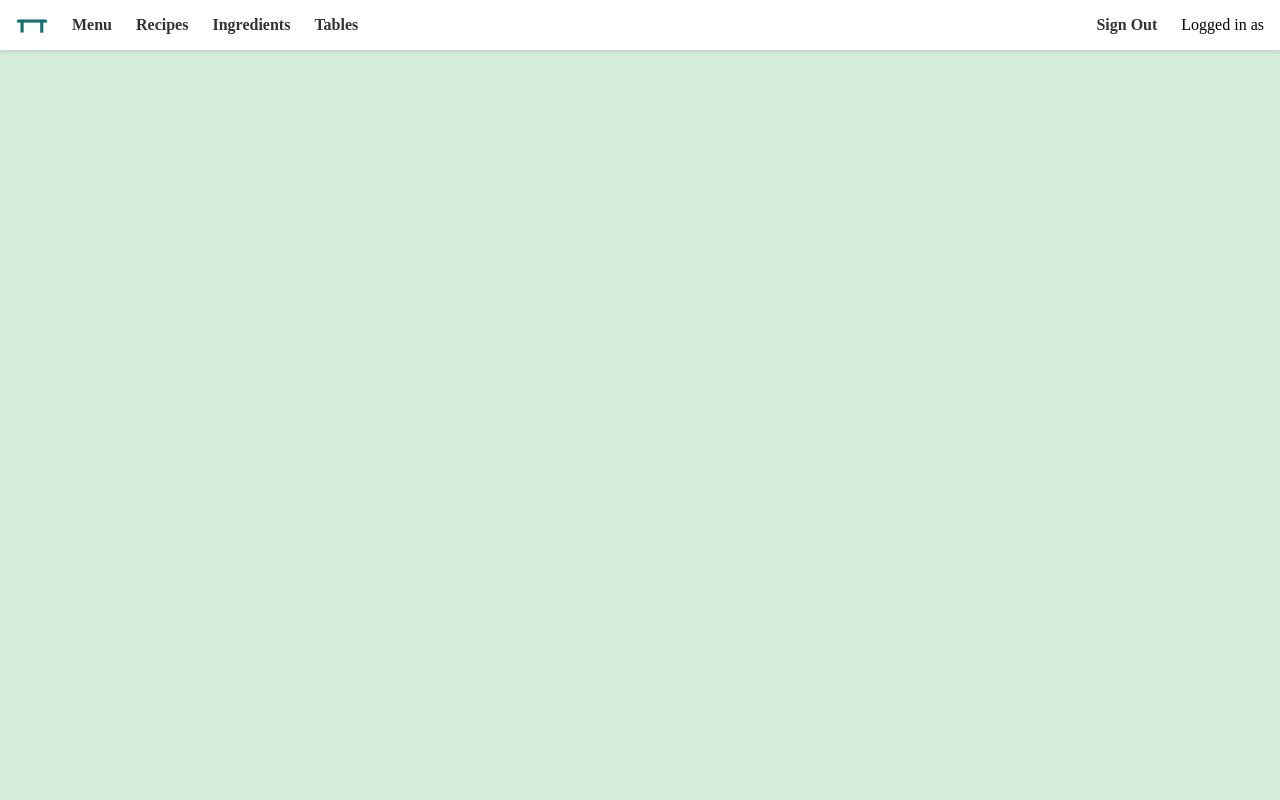
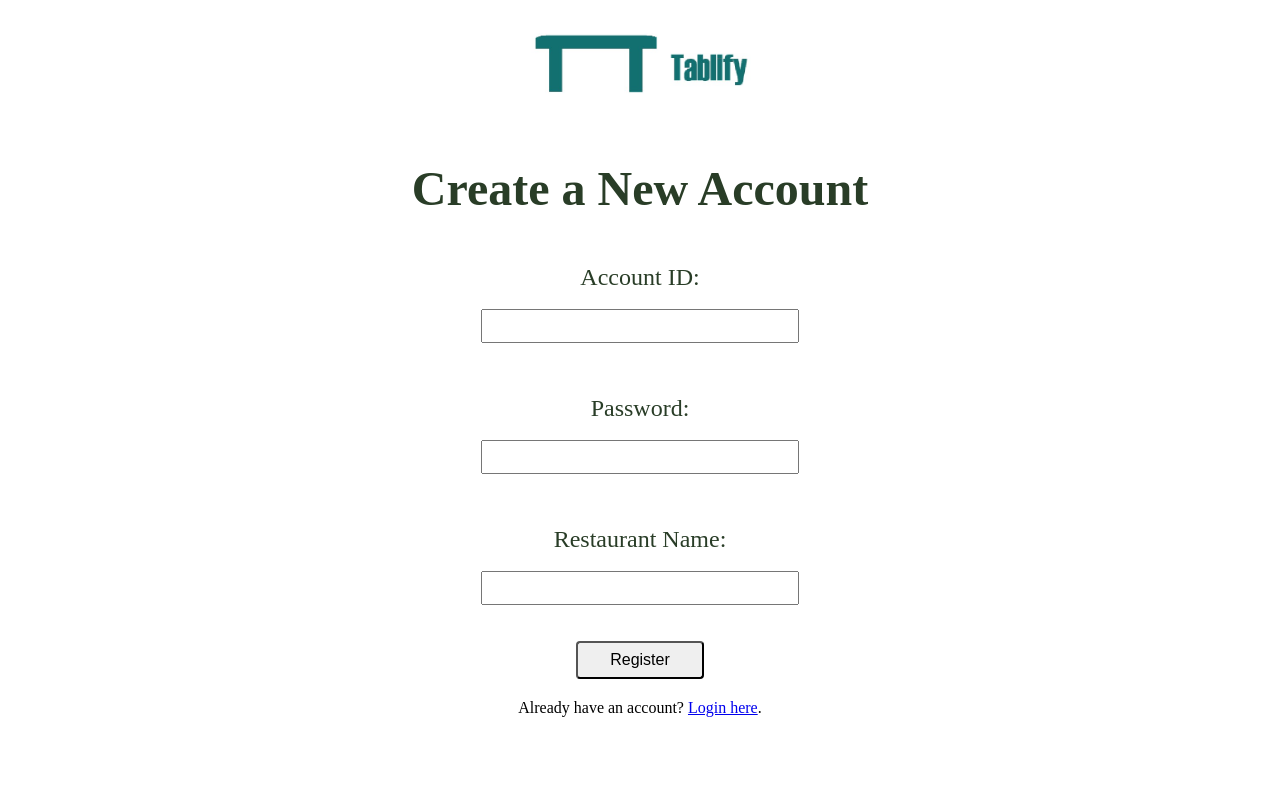
Before and after one commit to raw9846/Tablify, a Flask app: page /register in a window 1280 px wide. Run offline with Flask 3, Linux system fonts and the light colour scheme.

Commit message:
Add register.html and registerroute

```diff
--- a/app.py
+++ b/app.py
@@ -5,6 +5,43 @@
 
 app = Flask(__name__)
 app.secret_key = 'supersecretkey123'
+
+@app.route('/register', methods=['GET', 'POST'])
+def register_page():
+    if request.method == 'POST':
+        account_id = request.form['account_id']
+        password = request.form['password']
+        restaurant_name = request.form['restaurant_name']
+
+        conn = get_db_connection()
+        cursor = conn.cursor()
+
+        # Check if account already exists
+        cursor.execute('SELECT * FROM account WHERE Account_id = %s', (account_id,))
+        existing_account = cursor.fetchone()
+
+        if existing_account:
+            flash('Account ID already exists. Please log in.', 'warning')
+            return redirect(url_for('login'))
+
+        # Insert new account
+        try:
+            cursor.execute('''
+                INSERT INTO account (Account_id, Password, RestaurantName)
+                VALUES (%s, %s, %s)
+            ''', (account_id, password, restaurant_name))
+            conn.commit()
+            flash('Registration successful! Please log in.', 'success')
+            return redirect(url_for('login'))
+        except Exception as e:
+            conn.rollback()
+            flash('Error creating account.', 'danger')
+            print(e)
+        finally:
+            cursor.close()
+            conn.close()
+
+    return render_template('register.html')
 
 @app.route('/login', methods=['GET', 'POST'])
 def login():
@@ -126,9 +163,8 @@
 def tables_page():
     return render_template('tables.html')
 
-@app.route('/register')
-def register_page():
-    return render_template('register.html')
+#@app.route('/register')
+##   return render_template('register.html')
 
 # ========= EDIT FUNCTION FOR MENU PAGE (prob useful for other pages too) ===========
 
--- a/db.py
+++ b/db.py
@@ -2,7 +2,7 @@
 
 def get_db_connection():
     return mysql.connector.connect(
-        host= "127.0.0.1",      # Not localhost anymore
+        host= "172.19.0.1",      # Not localhost anymore
         user="root",
         password="",
         database="restaurant"
--- a/templates/register.html
+++ b/templates/register.html
@@ -1,23 +1,40 @@
 <!DOCTYPE html>
-<html lang="en">
+<html>
 <head>
-  <meta charset="UTF-8">
-  <meta name="viewport" content="width=device-width,initial-scale=1.0">
-  <title>Restaurant Management</title>
-  <link rel="stylesheet" href="css/style.css">
+
+  <title>Register</title>
+  <link rel="stylesheet" href="{{ url_for('static', filename='css/style.css') }}">
+  <style>
+    body {
+      background-color: #fff;
+    }
+  </style>
 </head>
 <body>
-  <nav class="navbar">
-    <ul>
-      <img src="{{ url_for('static', filename='images/logoshort.jpg') }}" alt="Logo" class="logo"/>
-      <li><a href="{{ url_for('menu_page') }}">Menu</a></li>
-      <li><a href="{{ url_for('recipes_page') }}">Recipes</a></li>
-      <li><a href="{{ url_for('ingredients_page') }}">Ingredients</a></li>
-      <li><a href="{{ url_for('tables_page') }}">Tables</a></li>
-      <li class="spacer"></li>
-      <li class="auth"><a href="{{ url_for('logout') }}">Sign Out</a></li>
-      <li><span>Logged in as {{ session['Account_id'] }}</span></li>
-    </ul>
-  </nav>
+  <img src="{{ url_for('static', filename='images/logo.jpg') }}" alt="Tablify Logo" class="logo">
+  <h1 class="title">Create a New Account</h1>
+
+  <form method="POST">
+    <label class="type1" for="account_id">Account ID:</label><br>
+    <input class="type1" type="text" name="account_id" required><br><br>
+
+    <label class="type1" for="password">Password:</label><br>
+    <input class="type1" type="password" name="password" required><br><br>
+
+    <label class="type1" for="restaurant_name">Restaurant Name:</label><br>
+    <input class="type1" type="text" name="restaurant_name" required><br><br>
+
+    <button type="submit" class="type2">Register</button>
+  </form>
+
+  <p style="text-align: center; margin-top: 20px;">
+    Already have an account? <a href="{{ url_for('login') }}">Login here</a>.
+  </p>
+
+  {% with messages = get_flashed_messages(with_categories=true) %}
+    {% for category, message in messages %}
+      <div class="alert alert-{{ category }}">{{ message }}</div>
+    {% endfor %}
+  {% endwith %}
 </body>
 </html>
```
